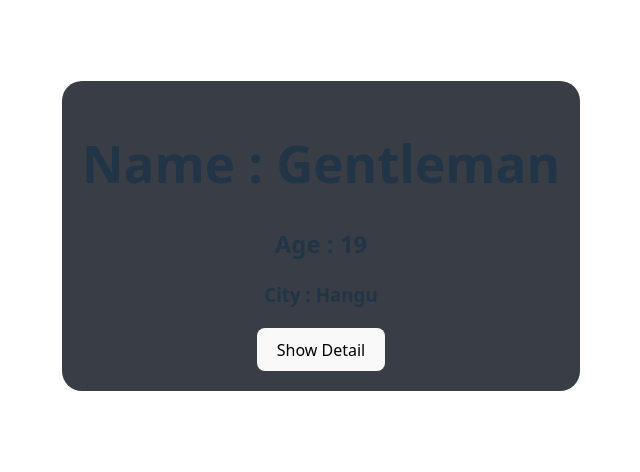
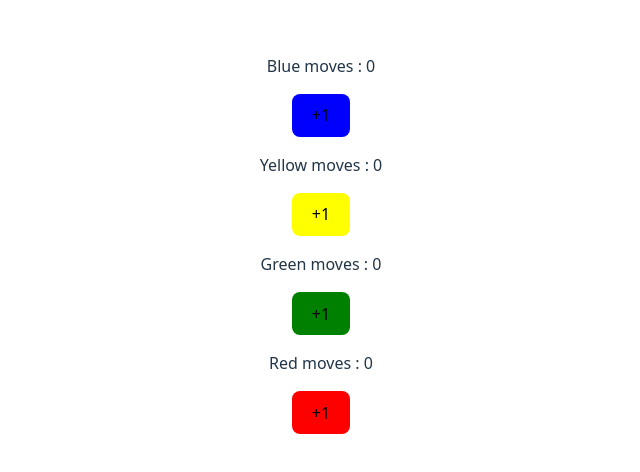
Before and after one commit to muhammadumair1100/first-react-app, a React (Vite) app in the folder react-first-app/: page / in a window 1280 px wide. Shown: the part 164-636 px from the top of the page, without its empty margins (319-959 px from the left). Built offline with nearby package versions, Linux system fonts and the light colour scheme.

Commit message:
Practiced in Practice-02 Folder

```diff
--- a/react-first-app/src/App.jsx
+++ b/react-first-app/src/App.jsx
@@ -2,12 +2,15 @@ import "./App.css";
 import FirstComponent from "./Day-01/ComponentDEMO.jsx"; // For Day-01 learning
 import Props from "./Day-02/Props.jsx"; // For Day-02 learning
 import Button from "./Day-03/Button.jsx"; // For Day-03 learning
-import Profile from "./Practice-01/Profile.jsx";
+import Profile from "./Practice-01/Profile.jsx"; // For Practice-01 Folder
+import Buttons from "./Practice-02/Buttons.jsx";
+
 function App() {
   const hobbies = ["Mobile Games", "Football", "Coding"];
   return (
     <>
-      <Profile name="Gentleman" age={19} city="Hangu" hobbies={hobbies} />
+      {/* <Profile name="Gentleman" age={19} city="Hangu" hobbies={hobbies} /> */}
+      <Buttons></Buttons>
     </>
   );
 }
--- /dev/null
+++ b/react-first-app/src/Practice-02/Buttons.jsx
@@ -0,0 +1,60 @@
+import { useState } from "react";
+
+export default function Buttons() {
+  let colors = {
+    blue: 0,
+    yellow: 0,
+    green: 0,
+    red: 0,
+  };
+
+  let [color, setColor] = useState(colors);
+
+  function blueColor() {
+    setColor({ ...color, blue: color.blue + 1 });
+  }
+
+  function yellowColor() {
+    setColor((color) => ({ ...color, yellow: color.yellow + 1 }));
+  }
+
+  function greenColor() {
+    setColor({ ...color, green: color.green + 1 });
+  }
+
+  function redColor() {
+    setColor((color) => ({ ...color, red: color.red + 1 }));
+  }
+
+  return (
+    <>
+      <div>
+        <p>Blue moves : {color.blue} </p>
+        <button style={{ background: "blue" }} onClick={blueColor}>
+          +1
+        </button>
+      </div>
+      <div>
+        <p>Yellow moves : {color.yellow}</p>
+        <button
+          style={{ background: "yellow", color: "black" }}
+          onClick={yellowColor}
+        >
+          +1
+        </button>
+      </div>
+      <div>
+        <p>Green moves : {color.green}</p>
+        <button style={{ background: "green" }} onClick={greenColor}>
+          +1
+        </button>
+      </div>
+      <div>
+        <p>Red moves : {color.red}</p>
+        <button style={{ background: "red" }} onClick={redColor}>
+          +1
+        </button>
+      </div>
+    </>
+  );
+}
--- a/react-first-app/src/main.jsx
+++ b/react-first-app/src/main.jsx
@@ -4,7 +4,7 @@ import "./index.css";
 import App from "./App.jsx";
 
 createRoot(document.getElementById("root")).render(
-  // <StrictMode>
-  <App />
-  // </StrictMode>,
+  <StrictMode>
+    <App />
+  </StrictMode>
 );
```
